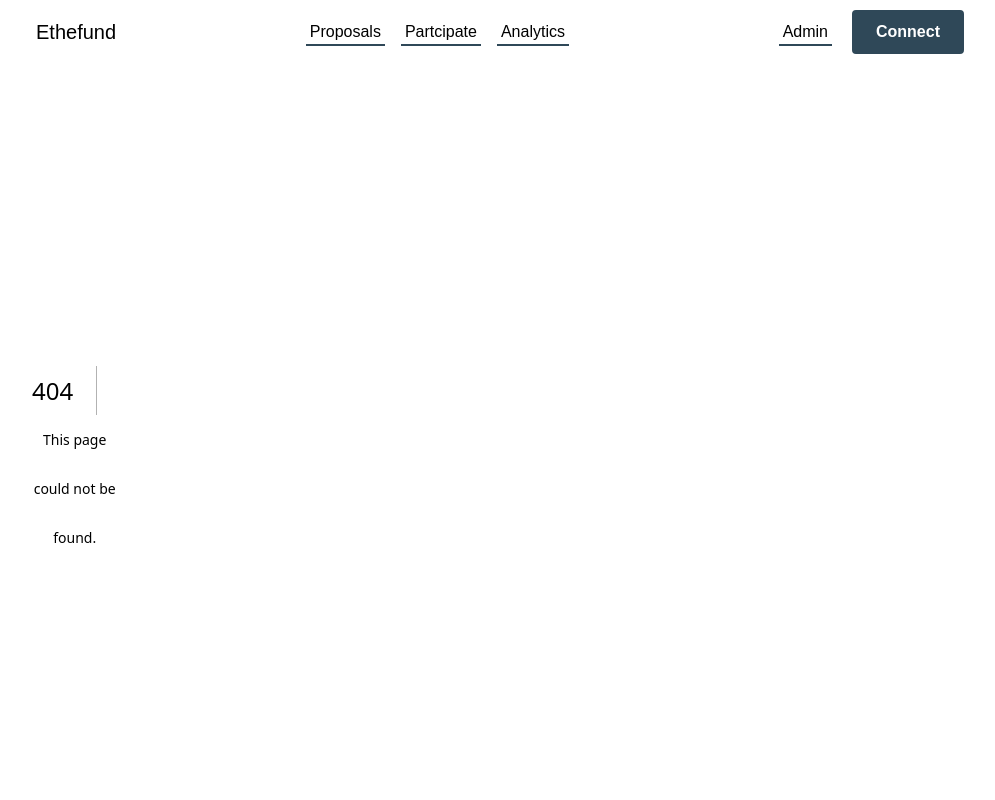
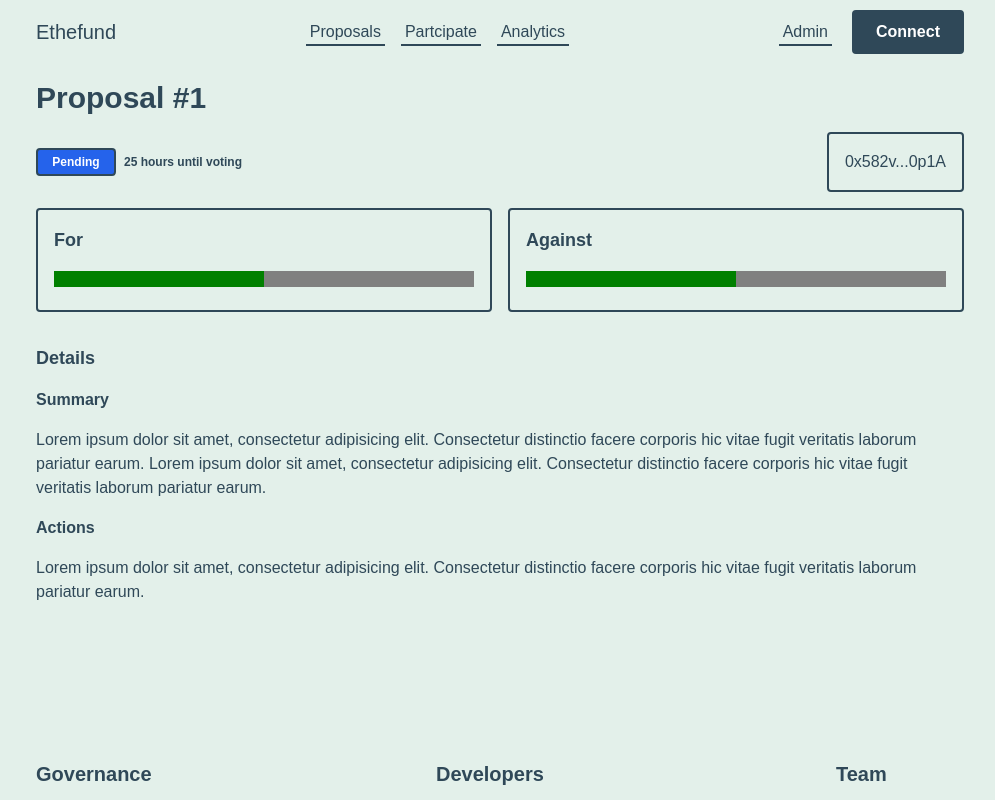
Before and after one commit to GlitchicaL/ethefund-interface, a Next.js app: page /proposals/1 in a window 1280 px wide. Before the commit this address had no page. Shown: the top 800 px of the page, without its empty margins (140-1135 px from the left). Built offline with nearby package versions, Linux system fonts and the light colour scheme; a web font is replaced by a local one.

Commit message:
Add proposal view

```diff
--- /dev/null
+++ b/app/components/badge/ProposalBadge.tsx
@@ -0,0 +1,41 @@
+interface ProposalBadgeProps {
+  status: number;
+}
+
+export default function ProposalBadge({ status = -1 }: ProposalBadgeProps) {
+  return (
+    <div className="content-center">
+      {status === 0 ? (
+        <p className="w-20 text-center text-xs font-bold border-2 border-bluewood-300 rounded p-1 bg-blue-600 text-white">
+          Pending
+        </p>
+      ) : status === 1 ? (
+        <p className="w-20 text-center text-xs font-bold border-2 border-bluewood-300 rounded p-1 bg-red-600 text-white">
+          Canceled
+        </p>
+      ) : status === 2 ? (
+        <p className="w-20 text-center text-xs font-bold border-2 border-bluewood-300 rounded p-1 bg-red-600 text-white">
+          Defeated
+        </p>
+      ) : status === 3 ? (
+        <p className="w-20 text-center text-xs font-bold border-2 border-bluewood-300 rounded p-1 bg-green-600 text-white">
+          Succeeded
+        </p>
+      ) : status === 4 ? (
+        <p className="w-20 text-center text-xs font-bold border-2 border-bluewood-300 rounded p-1 bg-yellow-600 text-white">
+          Queued
+        </p>
+      ) : status === 5 ? (
+        <p className="w-20 text-center text-xs font-bold border-2 border-bluewood-300 rounded p-1 bg-slate-600 text-white">
+          Expired
+        </p>
+      ) : status === 6 ? (
+        <p className="w-20 text-center text-xs font-bold border-2 border-bluewood-300 rounded p-1 bg-green-600 text-white">
+          Executed
+        </p>
+      ) : (
+        <>N/A</>
+      )}
+    </div>
+  );
+}
--- a/app/components/cards/ProposalCard.tsx
+++ b/app/components/cards/ProposalCard.tsx
@@ -1,52 +1,24 @@
+// Components
+import ProposalBadge from "../badge/ProposalBadge";
+
 interface ProposalCardProps {
+  id: number;
   name: string;
   description: string;
   status: number;
 }
 
-export default function ProposalCard({ name, description, status = -1 }: ProposalCardProps) {
+export default function ProposalCard({ id, name, description, status }: ProposalCardProps) {
   return (
-    <div className='w-full min-h-24 flex justify-between border-b-2 border-bluewood-300 p-4 cursor-pointer hover:bg-mint-300'>
+    <a href={`/proposals/${id}`} className="w-full min-h-24 flex justify-between border-b-2 border-bluewood-300 p-4 cursor-pointer hover:bg-mint-300">
       <div className="content-center">
-        <h3 className='text-md font-bold'>{name}</h3>
-        <p className='text-md'>
+        <h3 className="text-md font-bold">{name}</h3>
+        <p className="text-md">
           {description}
         </p>
       </div>
 
-      <div className="content-center">
-        {status === 0 ? (
-          <p className="w-20 text-center text-xs font-bold border-2 border-bluewood-300 rounded p-1 bg-blue-600 text-white">
-            Pending
-          </p>
-        ) : status === 1 ? (
-          <p className="w-20 text-center text-xs font-bold border-2 border-bluewood-300 rounded p-1 bg-red-600 text-white">
-            Canceled
-          </p>
-        ) : status === 2 ? (
-          <p className="w-20 text-center text-xs font-bold border-2 border-bluewood-300 rounded p-1 bg-red-600 text-white">
-            Defeated
-          </p>
-        ) : status === 3 ? (
-          <p className="w-20 text-center text-xs font-bold border-2 border-bluewood-300 rounded p-1 bg-green-600 text-white">
-            Succeeded
-          </p>
-        ) : status === 4 ? (
-          <p className="w-20 text-center text-xs font-bold border-2 border-bluewood-300 rounded p-1 bg-yellow-600 text-white">
-            Queued
-          </p>
-        ) : status === 5 ? (
-          <p className="w-20 text-center text-xs font-bold border-2 border-bluewood-300 rounded p-1 bg-slate-600 text-white">
-            Expired
-          </p>
-        ) : status === 6 ? (
-          <p className="w-20 text-center text-xs font-bold border-2 border-bluewood-300 rounded p-1 bg-green-600 text-white">
-            Executed
-          </p>
-        ) : (
-          <>N/A</>
-        )}
-      </div>
-    </div>
+      <ProposalBadge status={status} />
+    </a>
   );
 }
--- /dev/null
+++ b/app/proposals/[id]/page.tsx
@@ -0,0 +1,84 @@
+// Components
+import ProposalBadge from "../../components/badge/ProposalBadge";
+
+interface PageParams {
+  params: {
+    id: number,
+  }
+}
+
+async function getProposal() {
+  // Fetch the proposal
+  // Temporary placeholder to represent a proposal
+  const proposal = {
+    id: 1,
+    name: "Ethefund Token",
+    description: "Lorem ipsum dolor, sit amet consectetur adipisicing elit. Quo quam debitis officiis quasi ipsa.",
+    status: 0
+  };
+
+  return proposal;
+}
+
+export default async function Page({ params }: PageParams) {
+  const { status } = await getProposal();
+
+  // Note: In the future, we'll need timestamp of the start of the proposal voting period,
+  // subtract that from the current time to get the difference in seconds, then determine how
+  // many hours until the voting period. Below is just temporary.
+  const seconds = 3600; // 1 hour
+  const difference = 90000; // future time - current time (25 hours)
+
+  return (
+    <div className="col-span-full min-h-[84dvh] grid grid-cols-12 gap-4 content-start">
+      <h1 className="col-span-full max-h-fit text-3xl font-bold mt-4">Proposal #{params.id}</h1>
+      <div className="col-span-full">
+        <div className="flex justify-between">
+          <div className="flex">
+            <ProposalBadge status={status} />
+            <p className="content-center text-xs font-bold mx-2">{Math.round(difference / seconds)} hours until voting</p>
+          </div>
+
+          <div className="content-center">
+            <p className="border-2 border-bluewood-300 rounded p-4">0x582v...0p1A</p>
+          </div>
+        </div>
+      </div>
+
+      <div className="col-span-full grid grid-cols-12 gap-4">
+        <div className="col-span-6 border-2 border-bluewood-300 rounded p-4">
+          <h2 className="text-lg font-bold mb-4">For</h2>
+          <progress value={0.5} className="w-full" />
+        </div>
+
+        <div className="col-span-6 border-2 border-bluewood-300 rounded p-4">
+          <h2 className="text-lg font-bold mb-4">Against</h2>
+          <progress value={0.5} className="w-full" />
+        </div>
+      </div>
+
+      <div className="col-span-full content-center">
+        <h2 className="text-lg font-bold my-4">Details</h2>
+        <div>
+          <h3 className="text-md font-bold my-4">Summary</h3>
+          <p>
+            Lorem ipsum dolor sit amet, consectetur adipisicing elit.
+            Consectetur distinctio facere corporis hic vitae fugit veritatis
+            laborum pariatur earum.
+            Lorem ipsum dolor sit amet, consectetur adipisicing elit.
+            Consectetur distinctio facere corporis hic vitae fugit veritatis
+            laborum pariatur earum.
+          </p>
+        </div>
+        <div>
+          <h3 className="text-md font-bold my-4">Actions</h3>
+          <p>
+            Lorem ipsum dolor sit amet, consectetur adipisicing elit.
+            Consectetur distinctio facere corporis hic vitae fugit veritatis
+            laborum pariatur earum.
+          </p>
+        </div>
+      </div>
+    </div>
+  );
+}
--- a/app/proposals/page.tsx
+++ b/app/proposals/page.tsx
@@ -8,24 +8,24 @@ export default function Page() {
 
   return (
     <div className="col-span-full min-h-[84dvh] grid grid-cols-12">
-      <div className='col-span-full md:col-span-6'>
-        <h1 className='text-3xl font-bold my-6'>Proposals</h1>
-        <p className='text-lg'>View recent proposals.</p>
+      <div className="col-span-full md:col-span-6">
+        <h1 className="text-3xl font-bold my-6">Proposals</h1>
+        <p className="text-lg">View recent proposals.</p>
       </div>
 
-      <div className='col-span-full mb-6'>
-        <h2 className='text-xl font-bold my-6 px-4'>Recent Proposals</h2>
+      <div className="col-span-full mb-6">
+        <h2 className="text-xl font-bold my-6 px-4">Recent Proposals</h2>
         <hr className="border-b-1 border-bluewood-300" />
-        <div className='flex flex-wrap'>
-          <ProposalCard name="Ethefund Token" description={description} status={0} />
-          <ProposalCard name="Ethefund Token" description={description} status={1} />
-          <ProposalCard name="Ethefund Token" description={description} status={3} />
-          <ProposalCard name="Ethefund Token" description={description} status={6} />
+        <div className="flex flex-wrap">
+          <ProposalCard id={1} name="Ethefund Token" description={description} status={0} />
+          <ProposalCard id={2} name="Ethefund Token" description={description} status={1} />
+          <ProposalCard id={3} name="Ethefund Token" description={description} status={3} />
+          <ProposalCard id={4} name="Ethefund Token" description={description} status={6} />
         </div>
       </div>
 
-      <div className='col-span-full mb-6 border-2 border-bluewood-300 rounded p-4'>
-        <h2 className='text-xl font-bold'>Ethefund Governance</h2>
+      <div className="col-span-full mb-6 border-2 border-bluewood-300 rounded p-4">
+        <h2 className="text-xl font-bold">Ethefund Governance</h2>
         <p>
           Lorem ipsum dolor, sit amet consectetur adipisicing elit.
           Quo quam debitis officiis quasi ipsa.
```
